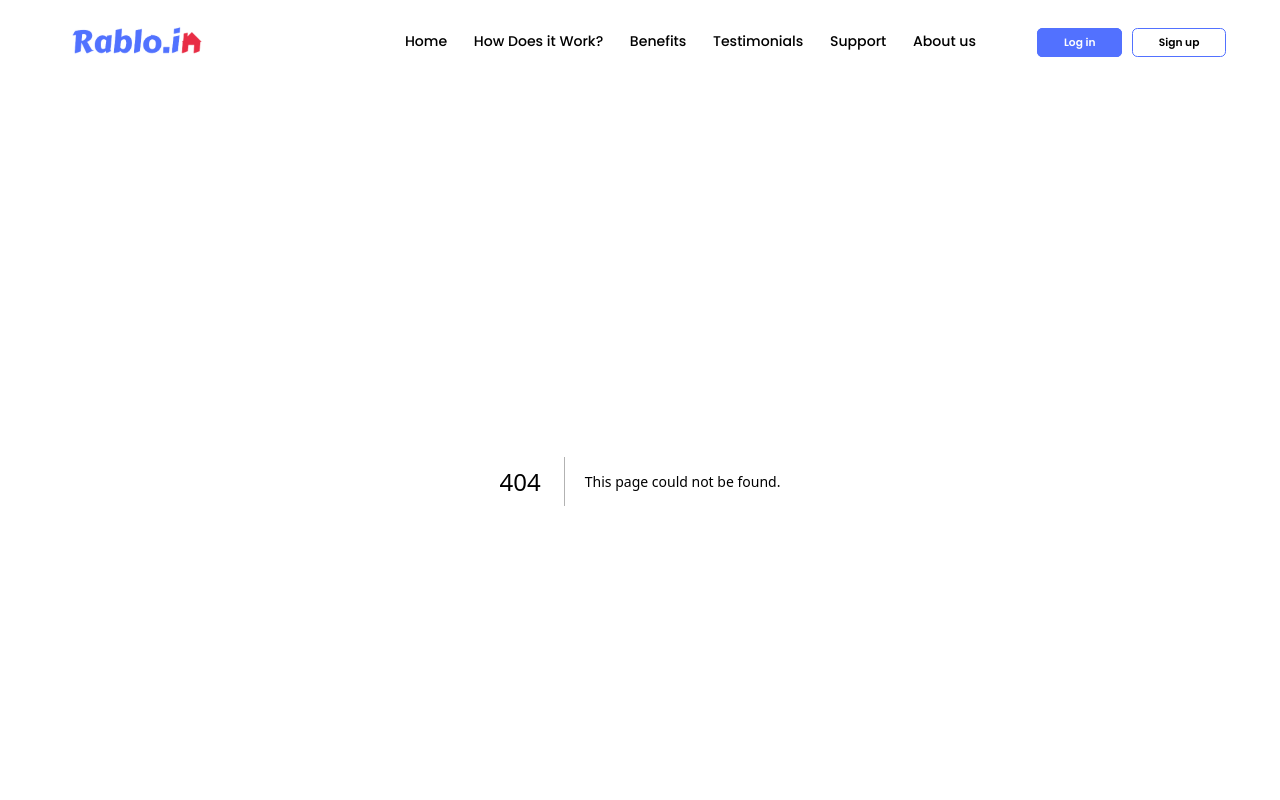
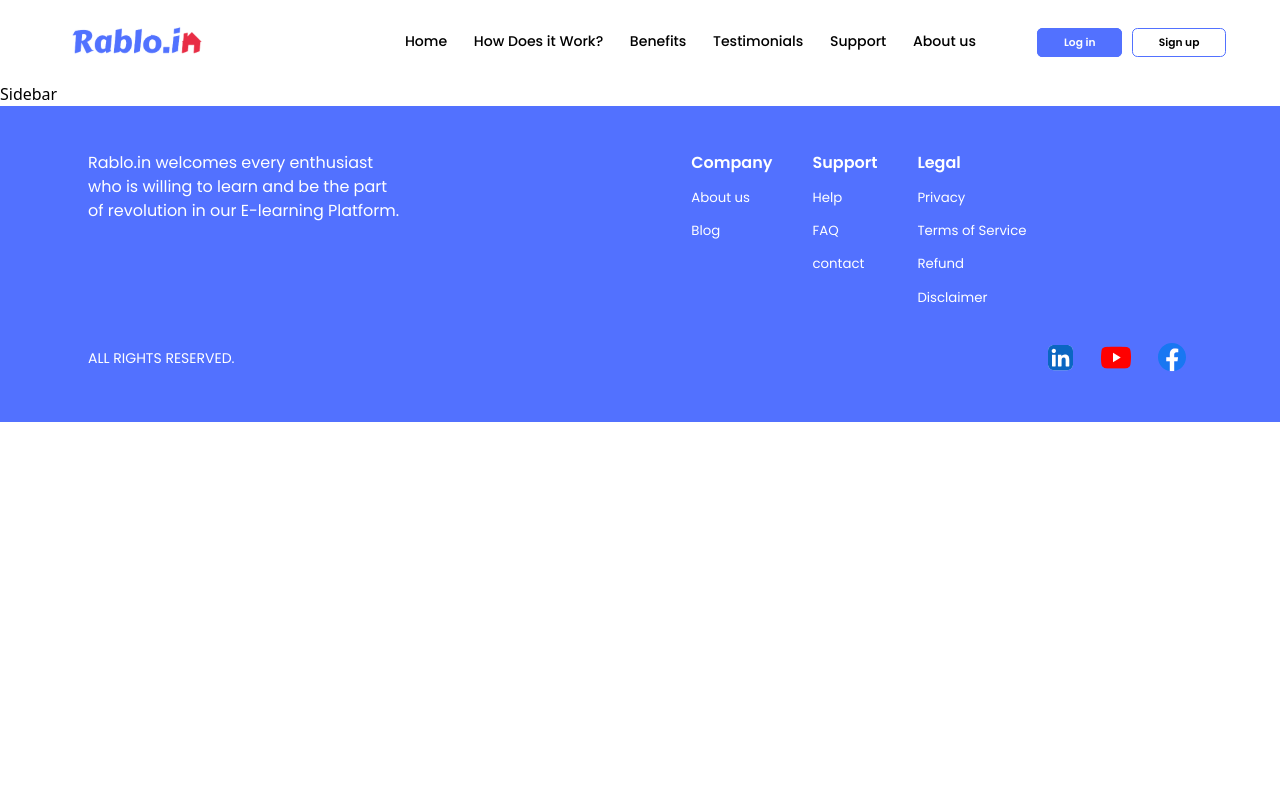
Before and after one commit to RabloApp/Rablo-official-frontend, a Next.js app in the folder rablo-official/: page /contact-us in a window 1280 px wide. Before the commit this address had no page. Shown: the top 800 px of the page. Built offline with nearby package versions, Linux system fonts and the light colour scheme.

Commit message:
folder structure for contact us

```diff
--- /dev/null
+++ b/rablo-official/app/contact-us/layout.tsx
@@ -0,0 +1,14 @@
+import Sidebar from "@/components/Contact-us/Sidebar/Sidebar";
+
+export default function RootLayout({
+    children,
+  }: Readonly<{
+    children: React.ReactNode;
+  }>) {
+    return (
+      <main>
+        <Sidebar/>
+          {children}
+      </main>
+    );
+  }
--- /dev/null
+++ b/rablo-official/app/contact-us/page.tsx
@@ -0,0 +1,11 @@
+import React from 'react'
+
+const page = () => {
+  return (
+    <div>
+
+    </div>
+  )
+}
+
+export default page
--- a/rablo-official/app/layout.tsx
+++ b/rablo-official/app/layout.tsx
@@ -3,6 +3,7 @@ import { Poppins, Merriweather } from "next/font/google"
 import "./globals.css";
 import Header from "../components/Header/Header";
 import Footer from "../components/Footer/Footer";
+
 
 export const poppins = Poppins({
     weight: ['400', '500', '600', '700'],
@@ -29,6 +30,8 @@ export default function RootLayout({
 }: Readonly<{
   children: React.ReactNode;
 }>) {
+
+
   return (
     <html lang="en" suppressHydrationWarning>
       <body className={`${poppins.variable} ${merriweather.variable}`} suppressHydrationWarning>
--- /dev/null
+++ b/rablo-official/components/Contact-us/Sidebar/Sidebar.tsx
@@ -0,0 +1,9 @@
+import React from 'react'
+
+const Sidebar = () => {
+  return (
+    <div>Sidebar</div>
+  )
+}
+
+export default Sidebar
```
